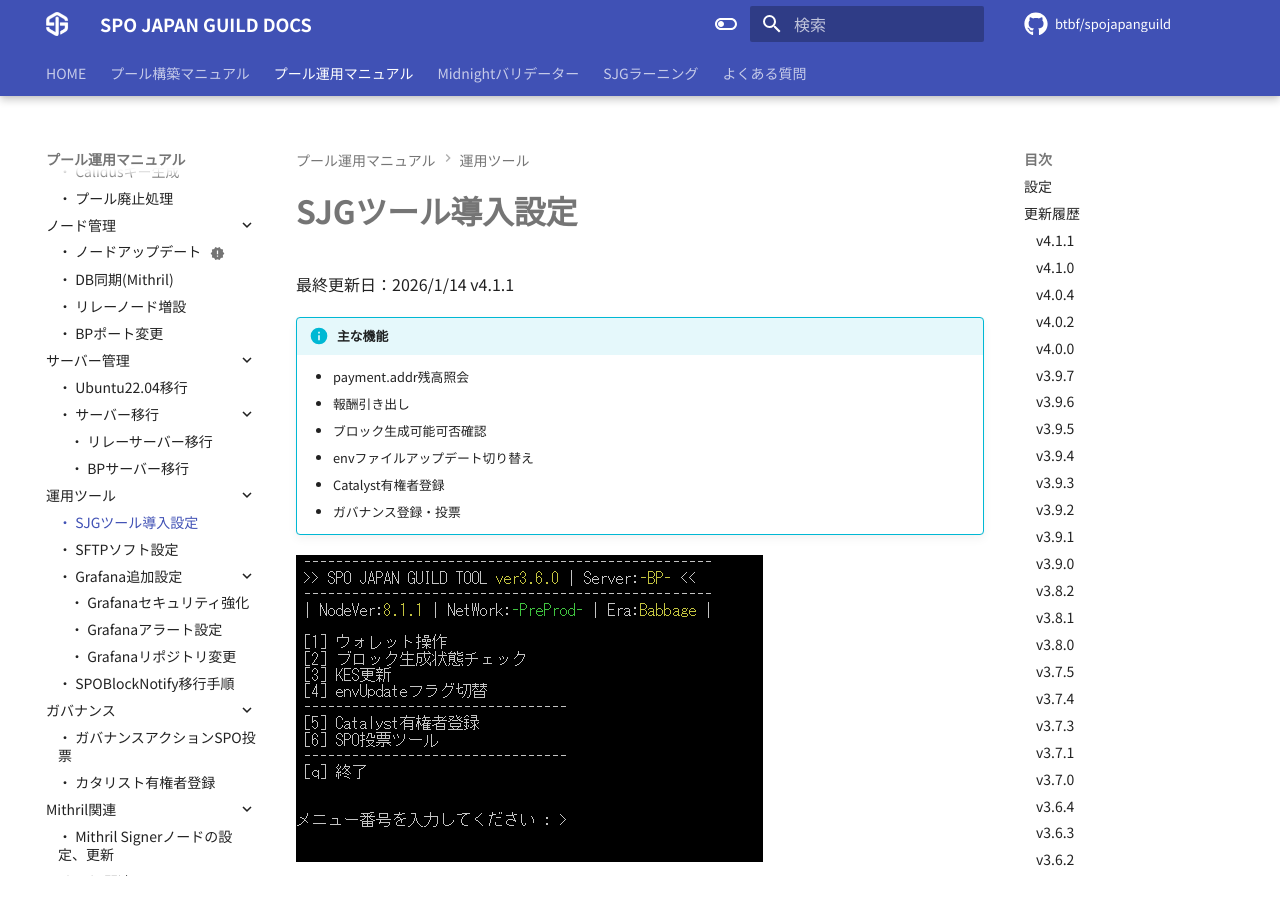
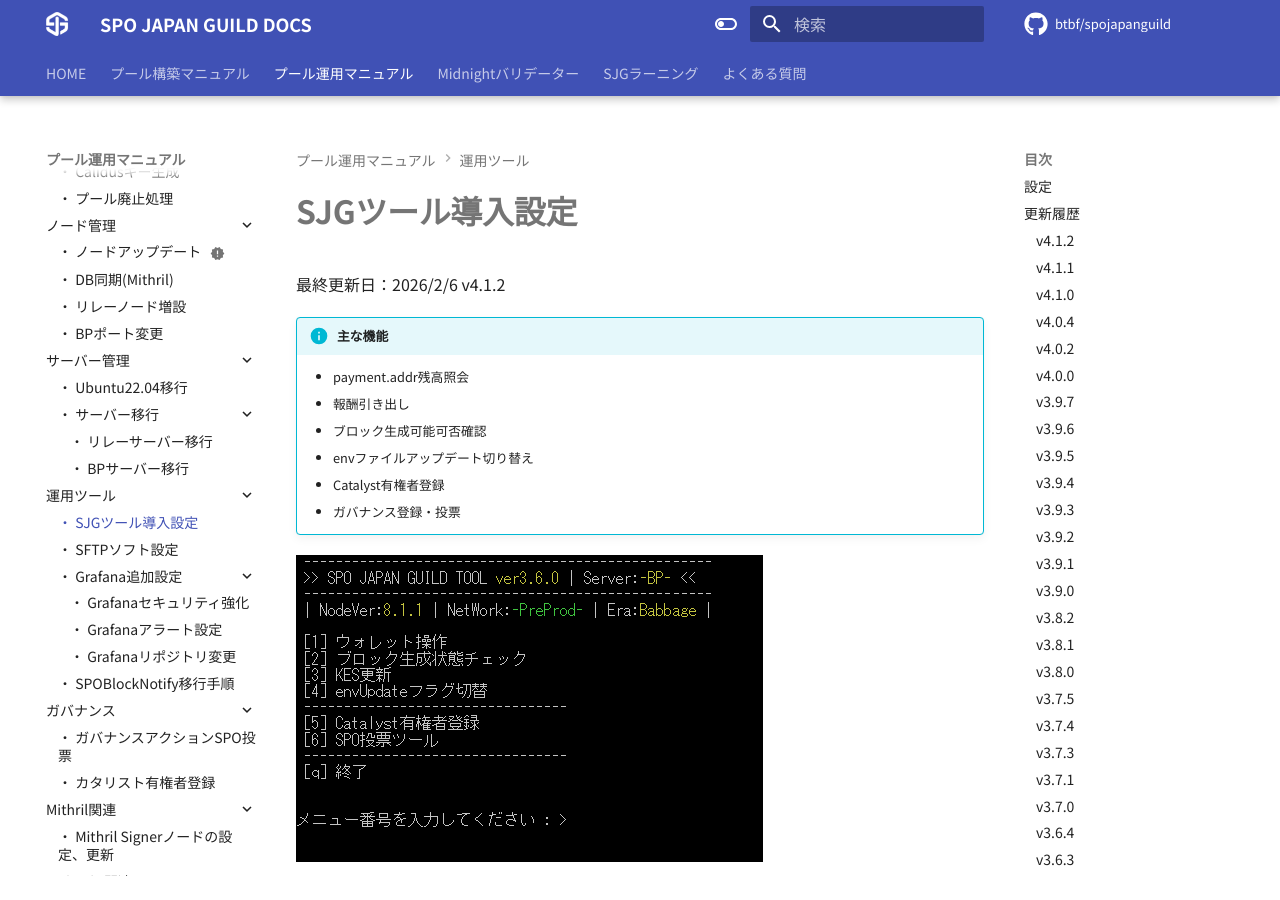
Before and after one commit to btbf/spojapanguild, an MkDocs documentation site: the page built from docs/operation/sjg-tool-setup.md, in a window 1280 px wide and 900 px high. Built offline with MkDocs 1.6.1 and Material for MkDocs 9.7.7, drawn with Linux system fonts in a browser that asks for light colours; comment, search, counter and statistics services are not loaded; some of the changed text lies outside the part shown.

Commit message:
Fixed vote for spo gov

```diff
--- a/docs/operation/sjg-tool-setup.md
+++ b/docs/operation/sjg-tool-setup.md
@@ -1,6 +1,6 @@
 # **SJGツール導入設定**
 
-最終更新日：2026/1/14 v4.1.1
+最終更新日：2026/2/6 v4.1.2
 
 !!! info "主な機能"
     * payment.addr残高照会
@@ -76,6 +76,9 @@
 ---
 
 ## **更新履歴**
+
+### **v4.1.2**
+    * SPOガバナンスアクション投票のバグを修正
 
 ### **v4.1.1**
     * ガバナンスアクション投票のバグを修正
```
Also changed, not shown: 1 other file.
